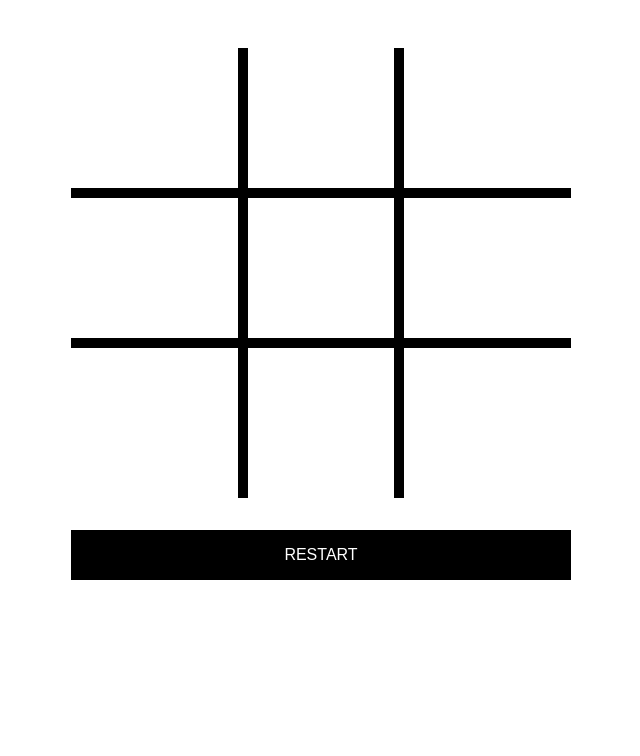
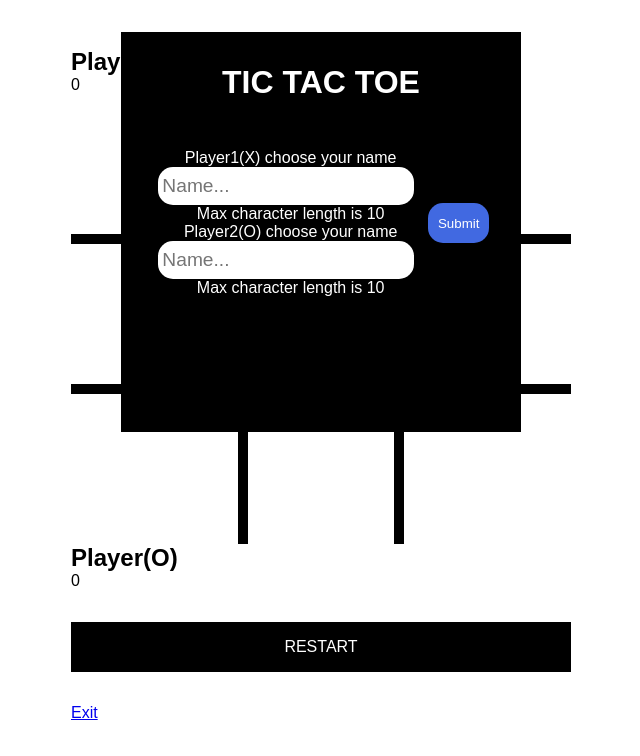
Before and after one commit to Johongirr/tic-tac-toe, a plain HTML site: page index.html in a window 1280 px wide. Shown: the whole page, without its empty margins (319-959 px from the left). Drawn offline with Linux system fonts and the light colour scheme.

Commit message:
markup modal

```diff
--- a/index.html
+++ b/index.html
@@ -9,6 +9,14 @@
 <body>
     <div id="container">
         <span id="winner"></span>
+        <div class="d-flex">
+        <div class="player1_container">
+            <h2 id="player1_name">
+                Player(X)
+            </h2>
+            <span class="score player1_score">0</span>
+        </div>
+        <div id="">
             <div id="game_container">
                 <div data-position="0"></div>
                 <div data-position="1"></div>
@@ -20,19 +28,48 @@
                 <div data-position="7"></div>
                 <div data-position="8"></div>
             </div>
+
+        </div>
+        <div class="player2_container">
+            <h2 id="player2_name">
+                Player(O)
+            </h2>
+            <div>
+                <span class="score player2_score">0</span>
+            </div>
+        </div>
+
+        </div>
+        <div class="buttons_box">
             <a href="#" id="restart">Restart</a>
+            <a href="#" id="exit">Exit</a>
         </div>
-    <!-- <div class="modal_container">
+
+    </div>
+    <div class="modal_container">
         <div class="modal">
-            <h2>What's your name</h2>
-            <form id="userName">
+            <h2>TIC TAC TOE</h2>
 
-                <input type="text" placeholder="Name...">
+            <form id="username">
+
+               <div class="d-flex">
+                <div>
+                    <label for="player1">Player1(X) choose your name</label><br>
+                    <input type="text" placeholder="Name..." id="player1" required><br>
+                    <span class="error_message player1_error">Max character length is 10</span>
+
+                </div>
+                <div>
+                    <label for="player2">Player2(O) choose your name</label><br>
+                    <input type="text" placeholder="Name..." id="player2" required>
+                    <span class="error_message player2_error">Max character length is 10</span>
+                </div>
+               </div>
                 <input type="submit" value="Submit">
             </form>
 
         </div>
-    </div> -->
+    </div>
     <script src="index.js" defer></script>
 </body>
 </html>
```
Lines whose indentation alone changed are shown as unchanged.
